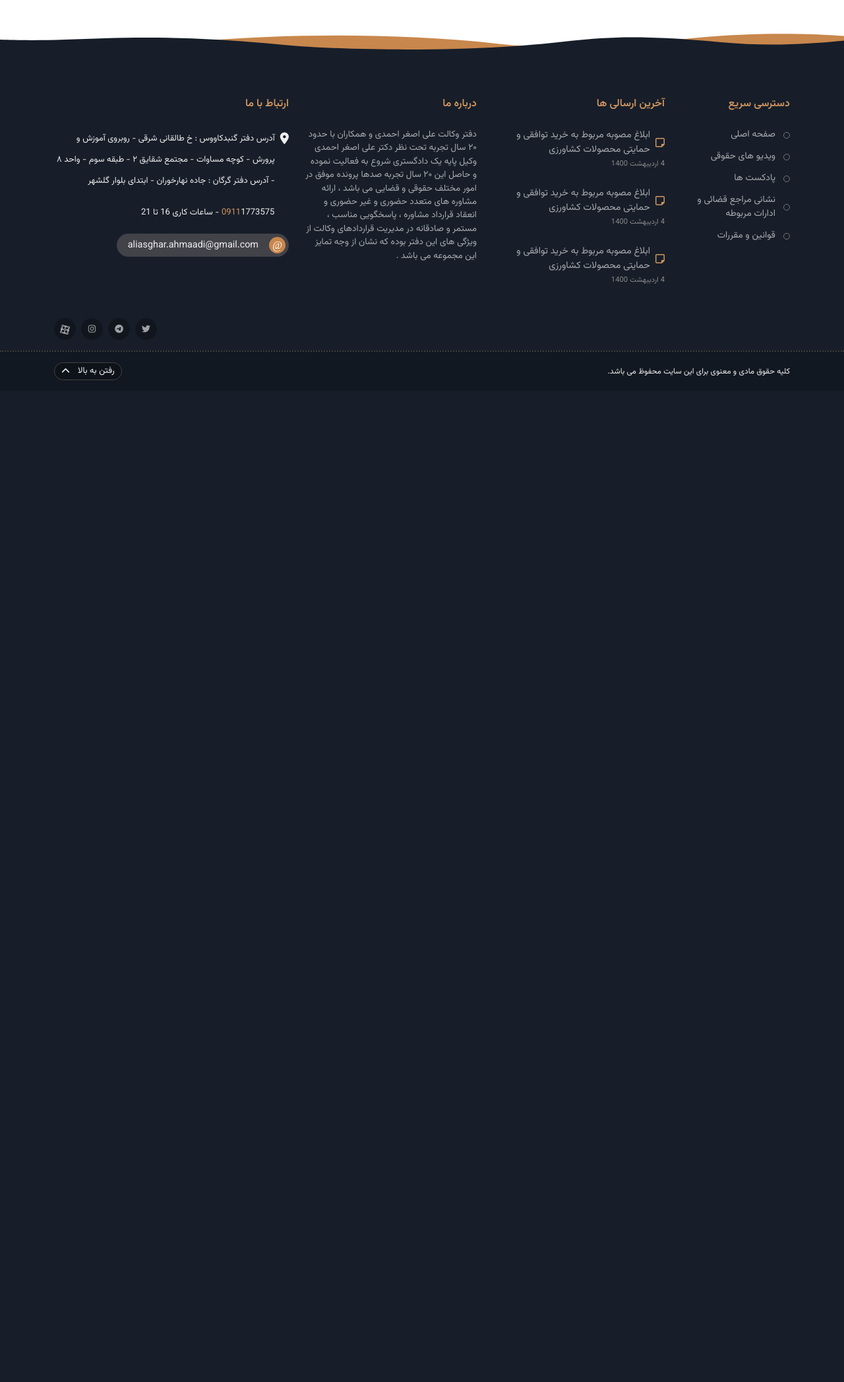
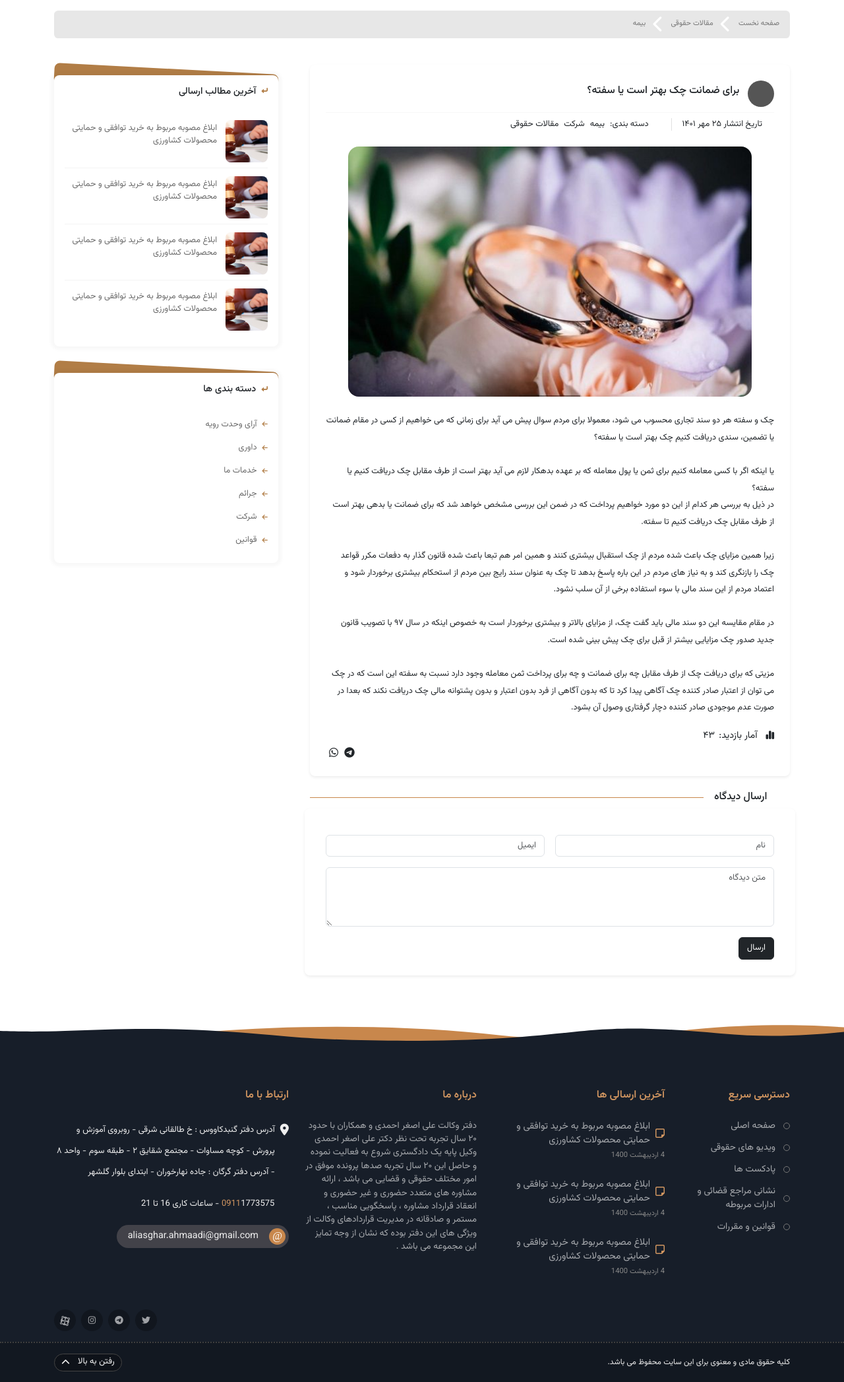
Before and after one commit to nafasebra/vakil-pure-project, a Node project: template src/pages/post.ejs in a window 1280 px wide. Shown: the part 214-2308 px from the top of the page at 66% size. Before the commit the page ends 790 px from the top, so only its background shows below. Run offline with Node 20 templates, Linux system fonts and the light colour scheme; the template is opened without the code that fills it, so the values that code supplies are empty; some web fonts are replaced.

Commit message:
feat: add blog post page

```diff
--- a/public/style/main.css
+++ b/public/style/main.css
@@ -37,6 +37,7 @@ html {
   font-family: "Vazirmatn", sans-serif;
 }
 
+html,
 body {
   overflow-x: hidden;
 }
@@ -928,8 +929,7 @@ section {
   background-color: transparent;
 }
 
-.last-posts-card {
-  margin-top: 2.5rem;
+.sidebar-card {
   position: relative;
   padding: 1rem;
   background-color: #fff;
@@ -937,12 +937,7 @@ section {
   box-shadow: 0 0 5px 5px rgba(0, 0, 0, 0.03);
 }
 
-@media screen and (min-width: 992px) {
-  .last-posts-card {
-    margin-top: 1rem;
-  }
-}
-.last-posts-card::before {
+.sidebar-card::before {
   content: "";
   position: absolute;
   top: -10px;
@@ -954,19 +949,21 @@ section {
   z-index: -1;
   transform: rotateZ(3deg);
 }
-.last-posts-card .last-posts-card__header {
+
+.sidebar-card .sidebar-card__header {
   display: flex;
   align-items: center;
   gap: 0.5rem;
   margin-bottom: 1.2rem;
 }
-.last-posts-card .last-posts-card__header i {
+
+.sidebar-card .sidebar-card__header i {
   position: relative;
   bottom: 0.25rem;
   font-size: 0.6rem;
   color: #b17d46;
 }
-.last-posts-card .last-posts-card__header h3 {
+.sidebar-card .sidebar-card__header h3 {
   font-size: 0.9rem;
 }
 .last-posts-card .last-posts-card__post {
@@ -994,3 +991,101 @@ section {
   height: 4rem;
   object-fit: cover;
 }
+
+.category-item i {
+  color: #b17d46;
+  font-size: 0.6rem;
+}
+
+.category-item span {
+  font-size: 0.8rem;
+  color: #6b6b6b;
+}
+.sidebar-items-list {
+  gap: 2.5rem;
+}
+.post-page__header .post-page__header-title {
+  gap: 0.8rem;
+}
+.post-page__header .post-page__header-title i {
+  flex-shrink: 0;
+  background: #555;
+  width: 2.5rem;
+  height: 2.5rem;
+  font-size: 1.25rem;
+  border-radius: 50%;
+  display: flex;
+  align-items: center;
+  justify-content: center;
+}
+.font-sm {
+  font-size: 0.8rem;
+}
+.b-dashed {
+  border-style: dashed;
+}
+.b-dotted {
+  border-style: dotted;
+}
+.bc-separator {
+  border-color: #e1e1e1;
+}
+.post-page__header-image {
+  display: block;
+  margin-right: auto;
+  margin-left: auto;
+  border-radius: 1rem;
+  max-width: 90%;
+}
+.post-page__body {
+  font-size: 0.8rem;
+  line-height: 1.6rem;
+}
+
+.post-page__statistic {
+  display: flex;
+  margin-top: 1rem;
+  align-items: center;
+  gap: 0.4rem;
+  font-size: 0.9rem;
+}
+.post-page__statistic i {
+  margin-bottom: 0.1rem;
+  margin-left: 0.4rem;
+}
+.custom-breadcrumb {
+  display: flex;
+  align-items: center;
+  gap: 0.7rem;
+  margin-top: 1rem;
+  margin-bottom: 1rem;
+  background-color: #e7e7e7;
+  font-size: 0.7rem;
+  color: #777;
+  padding: 0.5rem 1rem 0.5rem 1rem;
+  border-radius: 0.4rem;
+}
+.custom-breadcrumb i {
+  color: #ffffff;
+  font-size: 1.6rem;
+}
+
+.separator-horizontal {
+  align-self: stretch;
+  border-right: 1px solid #e1e1e1;
+}
+
+.social-list a {
+  display: flex;
+  align-items: center;
+  justify-content: center;
+  background: white;
+  width: 1.5rem;
+  height: 1.5rem;
+  border-radius: 0.75rem;
+  transition: background 200ms;
+}
+
+.social-list a:hover {
+  background: rgb(215, 215, 215);
+}
--- /dev/null
+++ b/src/components/categories.ejs
@@ -0,0 +1,21 @@
+<% var categories = ["آرای وحدت رویه", "داوری", "خدمات ما", "جرائم", "شرکت",
+"قوانین"] %>
+
+<div class="sidebar-card">
+  <div class="sidebar-card__header">
+    <i class="fas fa-turn-down-left"></i>
+    <h3>دسته بندی ها</h3>
+  </div>
+  <div role="list" class="d-flex flex-column align-items-stretch">
+    <% for(const category of categories) { %>
+    <a
+      role="listitem"
+      href="#"
+      class="d-flex align-items-center gap-2 py-2 category-item"
+    >
+      <i class="fas fa-arrow-left"></i>
+      <span><%= category %></span>
+    </a>
+    <% } %>
+  </div>
+</div>
--- a/src/components/last-posts.ejs
+++ b/src/components/last-posts.ejs
@@ -1,22 +1,22 @@
-<div class="last-posts-card">
-  <div class="last-posts-card__header">
+<div class="sidebar-card last-posts-card">
+  <div class="sidebar-card__header">
     <i class="fas fa-turn-down-left"></i>
     <h3>آخرین مطالب ارسالی</h3>
   </div>
-  <div class="d-flex flex-column gap-1">
-    <a href="#" class="last-posts-card__post">
+  <div role="list" class="d-flex flex-column gap-1">
+    <a role="listitem" href="#" class="last-posts-card__post">
       <img src="assets/images/slide-2.jpg" />
       <p>ابلاغ مصوبه مربوط به خرید توافقی و حمایتی محصولات کشاورزی</p>
     </a>
-    <a href="#" class="last-posts-card__post">
+    <a role="listitem" href="#" class="last-posts-card__post">
       <img src="assets/images/slide-2.jpg" />
       <p>ابلاغ مصوبه مربوط به خرید توافقی و حمایتی محصولات کشاورزی</p>
     </a>
-    <a href="#" class="last-posts-card__post">
+    <a role="listitem" href="#" class="last-posts-card__post">
       <img src="assets/images/slide-2.jpg" />
       <p>ابلاغ مصوبه مربوط به خرید توافقی و حمایتی محصولات کشاورزی</p>
     </a>
-    <a href="#" class="last-posts-card__post">
+    <a role="listitem" href="#" class="last-posts-card__post">
       <img src="assets/images/slide-2.jpg" />
       <p>ابلاغ مصوبه مربوط به خرید توافقی و حمایتی محصولات کشاورزی</p>
     </a>
--- /dev/null
+++ b/src/components/post/body.ejs
@@ -0,0 +1,53 @@
+<div class="post-page__body">
+  <p>
+    چک و سفته هر دو سند تجاری محسوب می شود، معمولا برای مردم سوال پیش می آید
+    برای زمانی که می خواهیم از کسی در مقام ضمانت یا تضمین، سندی دریافت کنیم چک
+    بهتر است یا سفته؟
+  </p>
+  <br />
+  <p>
+    یا اینکه اگر با کسی معامله کنیم برای ثمن یا پول معامله که بر عهده بدهکار
+    لازم می آید بهتر است از طرف مقابل چک دریافت کنیم یا سفته؟
+  </p>
+  <p>
+    در ذیل به بررسی هر کدام از این دو مورد خواهیم پرداخت که در ضمن این بررسی
+    مشخص خواهد شد که برای ضمانت یا بدهی بهتر است از طرف مقابل چک دریافت کنیم تا
+    سفته.
+  </p>
+  <br />
+  <p>
+    زیرا همین مزایای چک باعث شده مردم از چک استقبال بیشتری کنند و همین امر هم
+    تبعا باعث شده قانون گذار به دفعات مکرر قواعد چک را بازنگری کند و به نیاز های
+    مردم در این باره پاسخ بدهد تا چک به عنوان سند رایج بین مردم از استحکام
+    بیشتری برخوردار شود و اعتماد مردم از این سند مالی با سوء استفاده برخی از آن
+    سلب نشود.
+  </p>
+  <br />
+  <p>
+    در مقام مقایسه این دو سند مالی باید گفت چک، از مزایای بالاتر و بیشتری
+    برخوردار است به خصوص اینکه در سال ۹۷ با تصویب قانون جدید صدور چک مزایایی
+    بیشتر از قبل برای چک پیش بینی شده است.
+  </p>
+  <br />
+  <p>
+    مزیتی که برای دریافت چک از طرف مقابل چه برای ضمانت و چه برای پرداخت ثمن
+    معامله وجود دارد نسبت به سفته این است که در چک می توان از اعتبار صادر کننده
+    چک آگاهی پیدا کرد تا که بدون آگاهی از فرد بدون اعتبار و بدون پشتوانه مالی چک
+    دریافت نکند که بعدا در صورت عدم موجودی صادر کننده دچار گرفتاری وصول آن بشود.
+  </p>
+
+  <p class="post-page__statistic">
+    <i class="fas fa-chart-simple"></i>
+    <span>آمار بازدید:</span>
+    <span>۴۳</span>
+  </p>
+
+  <div role="list" class="d-flex flex-row-reverse gap-0 fs-6 social-list">
+    <a role="listitem" href="#">
+      <i class="fa-brands fa-whatsapp"></i>
+    </a>
+    <a role="listitem" href="#">
+      <i class="fa-brands fa-telegram"></i>
+    </a>
+  </div>
+</div>
--- /dev/null
+++ b/src/components/post/comments.ejs
@@ -0,0 +1,36 @@
+<div>
+  <form class="p-4 bg-white shadow-sm rounded-3 row g-3">
+    <div class="col-12 col-lg-6">
+      <label hidden for="name" class="form-label">نام</label>
+      <input
+        type="text"
+        class="form-control font-sm"
+        id="name"
+        placeholder="نام"
+      />
+    </div>
+    <div class="col-12 col-lg-6">
+      <label hidden for="email" class="form-label">ایمیل</label>
+      <input
+        type="email"
+        class="form-control text-start font-sm"
+        id="email"
+        placeholder="ایمیل"
+      />
+    </div>
+
+    <div class="col-12">
+      <label hidden for="contentText" class="form-label">متن دیدگاه</label>
+      <textarea
+        class="form-control font-sm"
+        id="contentText"
+        rows="4"
+        placeholder="متن دیدگاه"
+      ></textarea>
+    </div>
+
+    <div class="col-12">
+      <button class="btn btn-dark font-sm">ارسال</button>
+    </div>
+  </form>
+</div>
--- /dev/null
+++ b/src/components/post/header.ejs
@@ -0,0 +1,27 @@
+<div class="post-page__header">
+  <div class="post-page__header-title d-flex align-items-center">
+    <i class="fal fa-file-alt text-white"></i>
+    <h1 class="fs-6">برای ضمانت چک بهتر است یا سفته؟</h1>
+  </div>
+
+  <hr class="my-2 dashed border-1 border-1 bc-separator" />
+
+  <div class="d-flex flex-column flex-lg-row align-items-center gap-3 font-sm">
+    <div class="d-flex align-items-center gap-2">
+      <i class="fal fa-clock"></i>
+      <p>تاریخ انتشار ۲۵ مهر ۱۴۰۱</p>
+    </div>
+
+    <span class="separator-horizontal d-none d-lg-block"></span>
+
+    <div class="d-flex align-items-center gap-2">
+      <i class="fal fa-list-alt"></i>
+      <p>دسته بندی:</p>
+      <a href="#">بیمه</a>
+      <a href="#">شرکت</a>
+      <a href="#">مقالات حقوقی</a>
+    </div>
+  </div>
+
+  <img class="w-100 my-4 post-page__header-image" src="assets/images/service.jpg" />
+</div>
--- /dev/null
+++ b/src/components/post/page-url.ejs
@@ -0,0 +1,7 @@
+<div class="custom-breadcrumb">
+    <a href="#">صفحه نخست</a>
+    <i class="fas fa-chevron-left"></i>
+    <a href="#">مقالات حقوقی</a>
+    <i class="fas fa-chevron-left"></i>
+    <a href="#">بیمه</a>
+</div>
--- a/src/pages/blog.ejs
+++ b/src/pages/blog.ejs
@@ -9,7 +9,7 @@
 
     <main class="container">
       <div class="row py-4">
-        <div class="col-12 col-lg-8 pe-4">
+        <div class="col-12 col-lg-8">
           <div class="section__head">
             <i class="fal fa-book"></i>
             <h2>محتوای بلاگ</h2>
@@ -22,8 +22,9 @@
           </div>
           <%- include("../components/pagination") -%>
         </div>
-        <div class="col-12 col-lg-4 ps-4">
+        <div class="col-12 col-lg-4 d-flex flex-column py-lg-3 sidebar-items-list">
           <%- include("../components/last-posts") -%>
+          <%- include("../components/categories") -%>
         </div>
       </div>
     </main>
--- a/src/pages/post.ejs
+++ b/src/pages/post.ejs
@@ -7,7 +7,29 @@
   <body>
     <%- include("../layout/navbar") -%> <%- include("../layout/drawer") -%>
 
-    <main class="container"></main>
+    <main class="container">
+      <%- include("../components/post/page-url") -%>
+      <div class="row g-5 py-4">
+        <div class="col-12 col-lg-8">
+          <div class="bg-white rounded-3 shadow-sm p-4">
+            <%- include("../components/post/header") -%>
+            <%- include("../components/post/body") -%>
+          </div>
+          <div class="section__head my-3">
+            <i class="fal fa-comment-alt-lines"></i>
+            <h2>ارسال دیدگاه</h2>
+            <hr />
+          </div>
+          <%- include("../components/post/comments") -%>
+        </div>
+        <div
+          class="col-12 col-lg-4 d-flex flex-column py-lg-3 sidebar-items-list"
+        >
+          <%- include("../components/last-posts") -%>
+          <%- include("../components/categories") -%>
+        </div>
+      </div>
+    </main>
 
     <%- include("../layout/footer") -%> <%- include('../layout/scripts') -%>
   </body>
```
